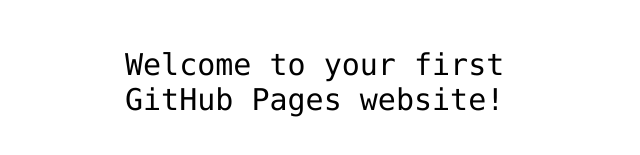
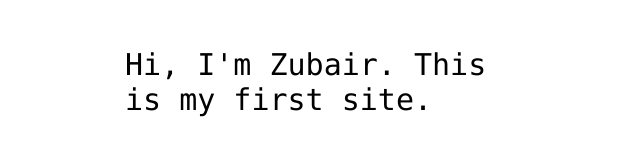
Before and after one commit to zewbare/hello-world, a plain HTML site: page index.html in a window 1280 px wide. Shown: the part 341-496 px from the top of the page, without its empty margins (315-955 px from the left). Drawn offline with Linux system fonts and the light colour scheme.

Commit message:
add my details

```diff
--- a/index.html
+++ b/index.html
@@ -12,7 +12,7 @@
 <img src="https://octodex.github.com/images/daftpunktocat-thomas.gif" id="octocat" alt="octocat-gif" />
 
 <!-- Change this code here by copy and pasting your template on line 15 -->
-<p>Welcome to your first GitHub Pages website!</p>
+<p>Hi, I'm Zubair. This is my first site.</p>
 
 </body>
 </html>
```
